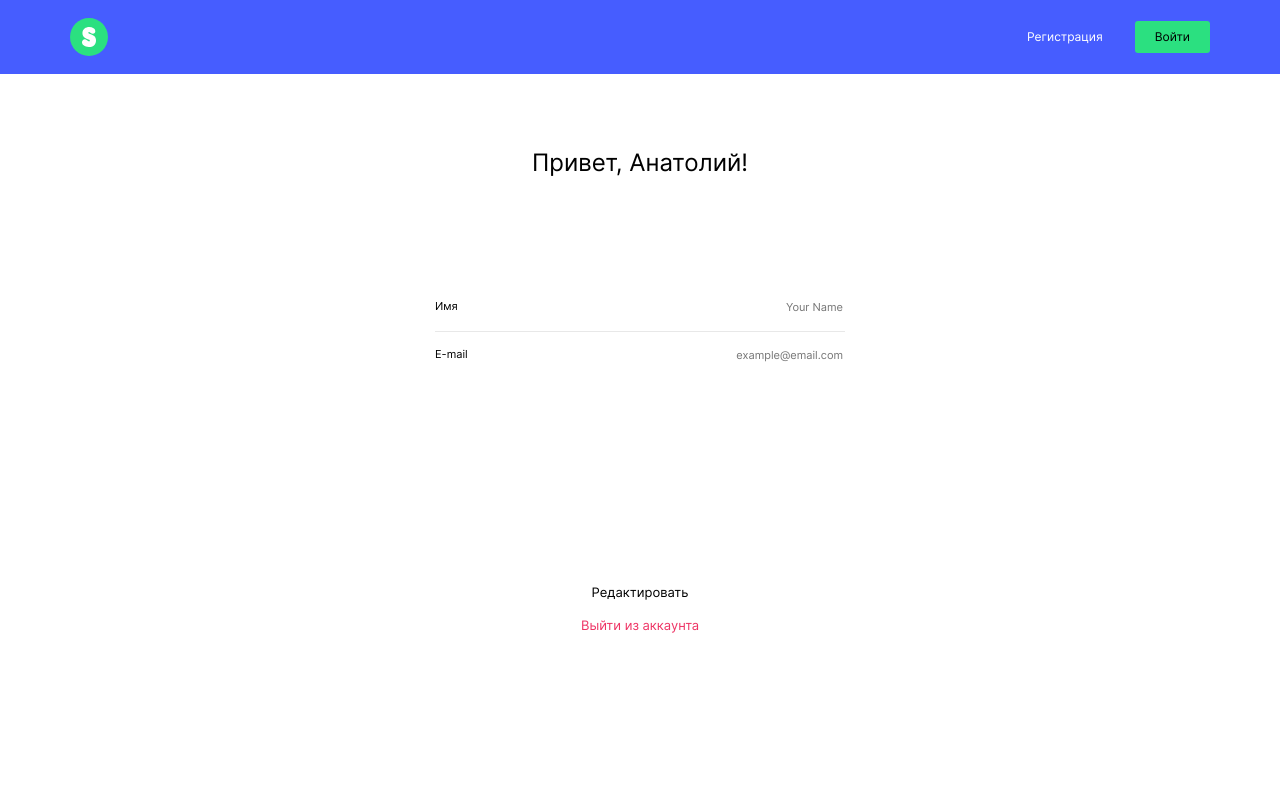
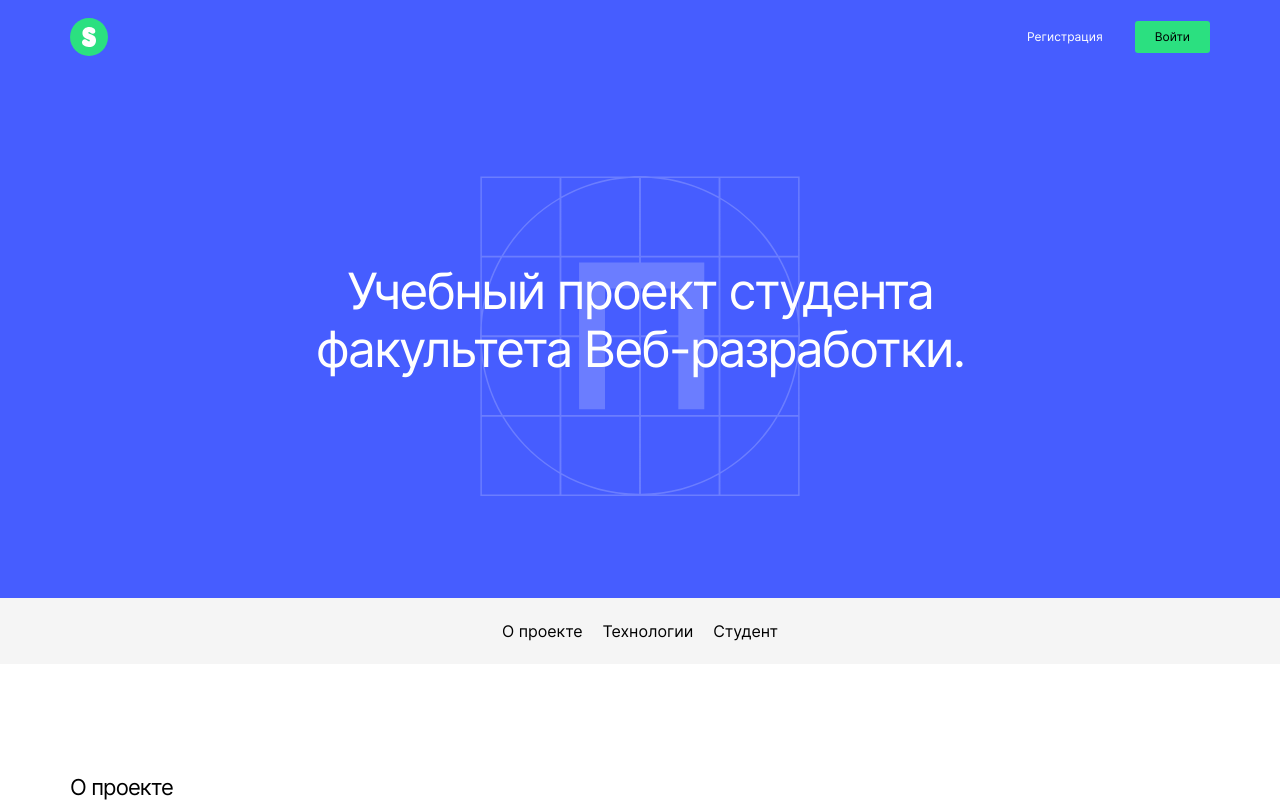
Before and after one commit to qwewerqwewer1/movies-explorer-frontend, a React (Create React App) app: page / in a window 1280 px wide. Shown: the top 802 px of the page. Built offline with nearby package versions, Linux system fonts and the light colour scheme.

Commit message:
full PC first

```diff
--- a/src/components/App/App.js
+++ b/src/components/App/App.js
@@ -1,20 +1,20 @@
 import './App.css';
-// import Main from '../Main/Main';
+import Main from '../Main/Main';
 // import Movies from '../Movies/Movies'
-import Profile from '../Profile/Profile'
+// import Profile from '../Profile/Profile'
 // import Register from '../Register/Register'
 // import Login from '../Login/Login'
 // import PageNotFound from '../PageNotFound/PageNotFound'
 
 
-const user = 'Анатолий'
+// const user = 'Анатолий'
 
 function App() {
   return (
     <div className="page">
       {/* временное решение для пока нет роутов */}
-      <Profile user={user} />
-      {/* <Main /> */}
+      {/* <Profile user={user} /> */}
+      <Main />
       {/* <Register /> */}
       {/* <Login /> */}
       {/* <PageNotFound /> */}
--- a/src/components/HeaderPage/HeaderPage.css
+++ b/src/components/HeaderPage/HeaderPage.css
@@ -1,19 +1,16 @@
-.headerOff {
+.header-page {
   background-color: #465dff;
+}
+
+.header-page__container {
   display: flex;
-  /* из за паддингов адаптиd МОЖЕТ БЫТЬ сломается */
-  padding: 18px 70px;
   justify-content: space-between;
   align-items: center;
+  padding: 18px 70px;
 }
 
-.headerOn {
+.header-page__loggged {
   background-color: #ffffff;
-  display: flex;
-  /* из за паддингов адаптиd МОЖЕТ БЫТЬ сломается */
-  padding: 18px 70px;
-  justify-content: space-between;
-  align-items: center;
 }
 
 .logo-container {
--- a/src/components/HeaderPage/HeaderPage.jsx
+++ b/src/components/HeaderPage/HeaderPage.jsx
@@ -6,11 +6,14 @@ const logginIn = false
 
 export default function HeaderPage() {
   return (
-      <section className={logginIn ? 'headerOn' : 'headerOff'}>
-      <div className='logo-container'>
-        <img className='logo-container__logo' alt='логотип' src={logo}/>
+      <section className={logginIn ? 'header-page header-page__loggged' : 'header-page'}>
+      <div className="header-page__container">
+        <div className='logo-container'>
+          <img className='logo-container__logo' alt='логотип' src={logo}/>
+        </div>
+        <Navigation logginIn={logginIn}/>
       </div>
-      <Navigation logginIn={logginIn}/>
+
     </section>
   )
 }
```
